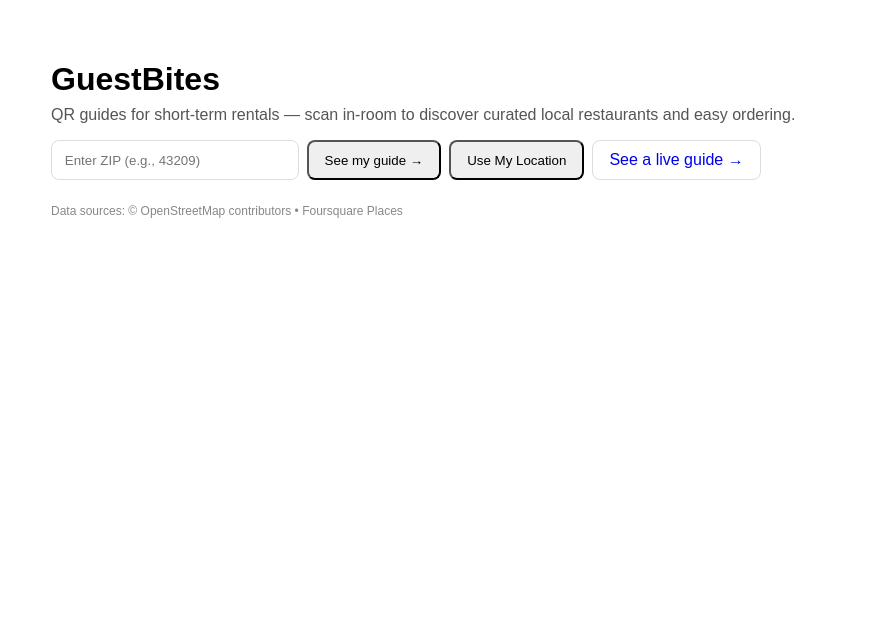
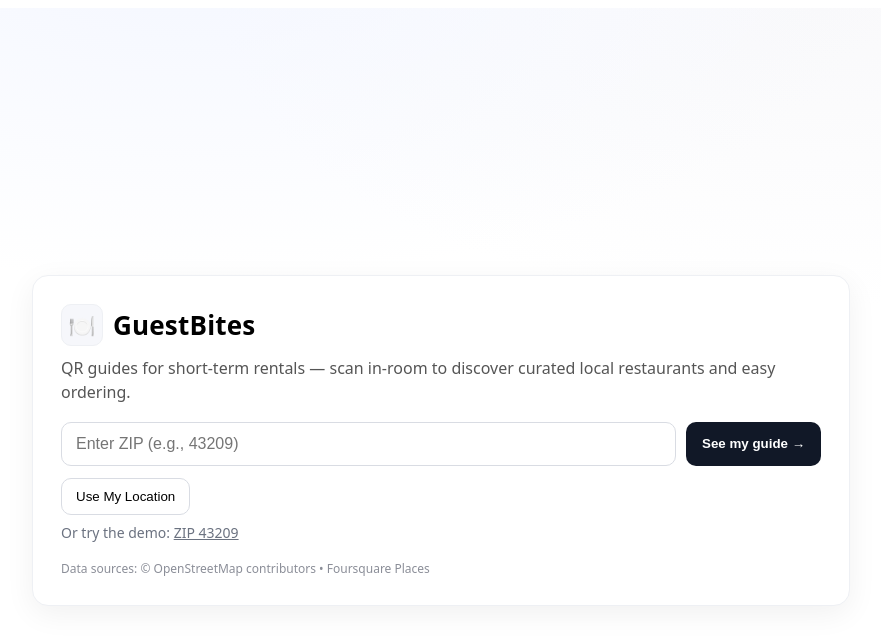
Before and after one commit to adosun123/guestbites-test, a Next.js app: page / in a window 1280 px wide. Shown: the top 644 px of the page, without its empty margins (199-1080 px from the left). Built offline with nearby package versions, Linux system fonts and the light colour scheme.

Commit message:
Update index.js

```diff
--- a/pages/index.js
+++ b/pages/index.js
@@ -1,3 +1,5 @@
+// pages/index.js
+import Head from "next/head";
 import { useRouter } from "next/router";
 import { useState } from "react";
 
@@ -39,58 +41,179 @@ export default function Home() {
           if (!r.ok) throw new Error(j?.error || "Could not resolve ZIP");
           router.push(`/guide/${encodeURIComponent(j.zip)}`);
         } catch {
-          setErr("Couldn’t detect ZIP. Try entering it below.");
+          setErr("Couldn’t detect ZIP. Try entering it above.");
           setLoading(false);
         }
       },
       () => {
-        setErr("Location permission denied. Try entering your ZIP below.");
+        setErr("Location permission denied. Try entering your ZIP above.");
         setLoading(false);
       }
     );
   };
 
   return (
-    <div style={{ fontFamily: "sans-serif", maxWidth: 780, margin: "0 auto", padding: "2rem" }}>
-      <h1 style={{ marginBottom: 8 }}>GuestBites</h1>
-      <p style={{ marginTop: 0, color: "#555" }}>
+    <>
+      <Head>
+        <title>GuestBites — Local food guides for STR guests</title>
+        <meta
+          name="description"
+          content="QR guides for short-term rentals — scan in-room to discover curated local restaurants and easy ordering."
+        />
+        <meta name="viewport" content="width=device-width, initial-scale=1" />
+      </Head>
+
+      <main className="wrap">
+        <section className="card">
+          <header className="brand">
+            <div className="logo" aria-hidden>🍽️</div>
+            <h1>GuestBites</h1>
+          </header>
+
+          <p className="tagline">
             QR guides for short-term rentals — scan in-room to discover curated local restaurants and easy ordering.
           </p>
 
-      {/* ZIP input */}
-      <form onSubmit={onSubmit} style={{ display: "flex", gap: 8, marginTop: 12, flexWrap: "wrap" }}>
+          <form className="zipForm" onSubmit={onSubmit}>
+            <label htmlFor="zip" className="srOnly">Enter ZIP code</label>
             <input
+              id="zip"
               inputMode="numeric"
               pattern="\d*"
               placeholder="Enter ZIP (e.g., 43209)"
               value={zipInput}
               onChange={(e) => setZipInput(normZip(e.target.value))}
-          style={{ padding: "0.6rem 0.8rem", borderRadius: 8, border: "1px solid #ddd", minWidth: 220 }}
             />
-        <button type="submit" style={{ padding: "0.6rem 1rem", borderRadius: 8, cursor: "pointer" }}>
-          See my guide →
-        </button>
-        <button
-          type="button"
-          onClick={useMyLocation}
-          disabled={loading}
-          style={{ padding: "0.6rem 1rem", borderRadius: 8, cursor: "pointer" }}
-        >
+            <button type="submit" className="primary">See my guide →</button>
+          </form>
+
+          <div className="actions">
+            <button type="button" onClick={useMyLocation} disabled={loading} className="secondary">
               {loading ? "Finding your ZIP…" : "Use My Location"}
             </button>
-        <a
-          href="/guide/43209"
-          style={{ padding: "0.6rem 1rem", borderRadius: 8, border: "1px solid #ddd", textDecoration: "none" }}
-        >
-          See a live guide →
-        </a>
-      </form>
+          </div>
 
-      {err && <p style={{ color: "crimson", marginTop: 12 }}>{err}</p>}
+          {/* Small, de-emphasized demo link */}
+          <p className="muted">
+            Or try the demo: <a href="/guide/43209">ZIP 43209</a>
+          </p>
 
-      <p style={{ marginTop: 24, fontSize: 12, color: "#888" }}>
+          {err && <p className="error">{err}</p>}
+
+          <footer className="footer">
             Data sources: © OpenStreetMap contributors • Foursquare Places
-      </p>
-    </div>
+          </footer>
+        </section>
+      </main>
+
+      <style jsx>{`
+        .wrap {
+          min-height: 100vh;
+          background: radial-gradient(1200px 600px at 30% -10%, #f3f6ff 0%, transparent 60%),
+                      radial-gradient(1000px 500px at 80% 0%, #f9f9fb 0%, transparent 60%),
+                      #ffffff;
+          display: flex;
+          align-items: center;
+          justify-content: center;
+          padding: 2rem;
+          font-family: system-ui, -apple-system, Segoe UI, Roboto, Helvetica, Arial, sans-serif;
+        }
+        .card {
+          width: 100%;
+          max-width: 760px;
+          background: #fff;
+          border: 1px solid #eef0f4;
+          box-shadow: 0 8px 30px rgba(0, 0, 0, 0.06);
+          border-radius: 16px;
+          padding: 28px;
+        }
+        .brand {
+          display: flex;
+          align-items: center;
+          gap: 10px;
+        }
+        .logo {
+          width: 40px;
+          height: 40px;
+          display: grid;
+          place-items: center;
+          background: #f6f7fb;
+          border: 1px solid #eef0f4;
+          border-radius: 10px;
+          font-size: 22px;
+        }
+        h1 {
+          margin: 0;
+          font-size: 26px;
+          letter-spacing: 0.2px;
+        }
+        .tagline {
+          margin: 10px 0 18px;
+          color: #555;
+          line-height: 1.5;
+        }
+        .zipForm {
+          display: flex;
+          gap: 10px;
+          flex-wrap: wrap;
+        }
+        .zipForm input {
+          flex: 1 1 240px;
+          min-width: 220px;
+          padding: 12px 14px;
+          border: 1px solid #d9dce3;
+          border-radius: 10px;
+          font-size: 16px;
+        }
+        .primary {
+          padding: 12px 16px;
+          border-radius: 10px;
+          border: none;
+          background: #111827;
+          color: #fff;
+          font-weight: 600;
+          cursor: pointer;
+        }
+        .primary:disabled { opacity: 0.6; cursor: not-allowed; }
+        .actions {
+          display: flex;
+          gap: 10px;
+          flex-wrap: wrap;
+          margin-top: 12px;
+        }
+        .secondary {
+          padding: 10px 14px;
+          border-radius: 10px;
+          border: 1px solid #d9dce3;
+          background: #fff;
+          cursor: pointer;
+        }
+        .muted {
+          margin-top: 8px;
+          color: #6b7280;
+          font-size: 14px;
+        }
+        .muted a { color: inherit; }
+        .error {
+          color: #b00020;
+          margin-top: 12px;
+        }
+        .footer {
+          margin-top: 18px;
+          color: #8b8e98;
+          font-size: 12px;
+        }
+        .srOnly {
+          position: absolute;
+          width: 1px; height: 1px;
+          padding: 0; margin: -1px;
+          overflow: hidden; clip: rect(0, 0, 1px, 1px);
+          white-space: nowrap; border: 0;
+        }
+        @media (max-width: 420px) {
+          .primary, .secondary { width: 100%; text-align: center; }
+        }
+      `}</style>
+    </>
   );
 }
```
Lines whose indentation alone changed are shown as unchanged.
